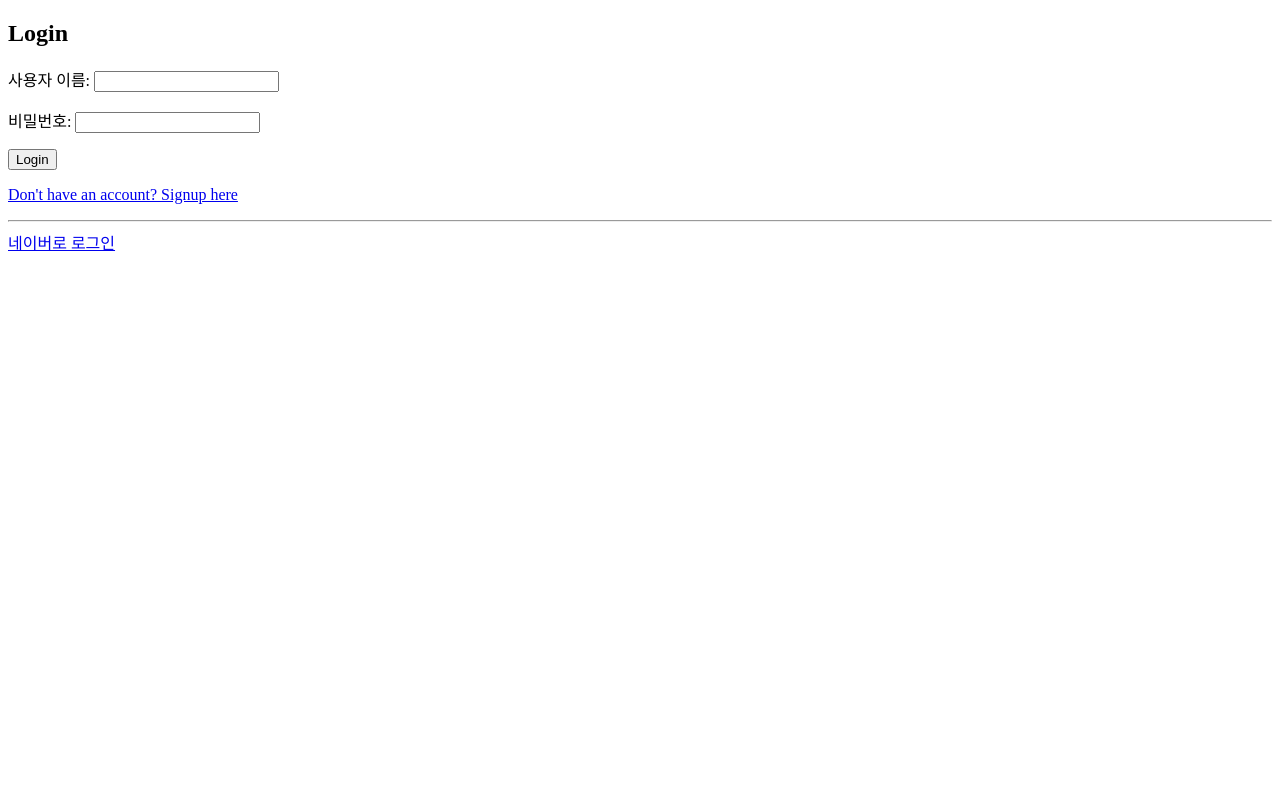
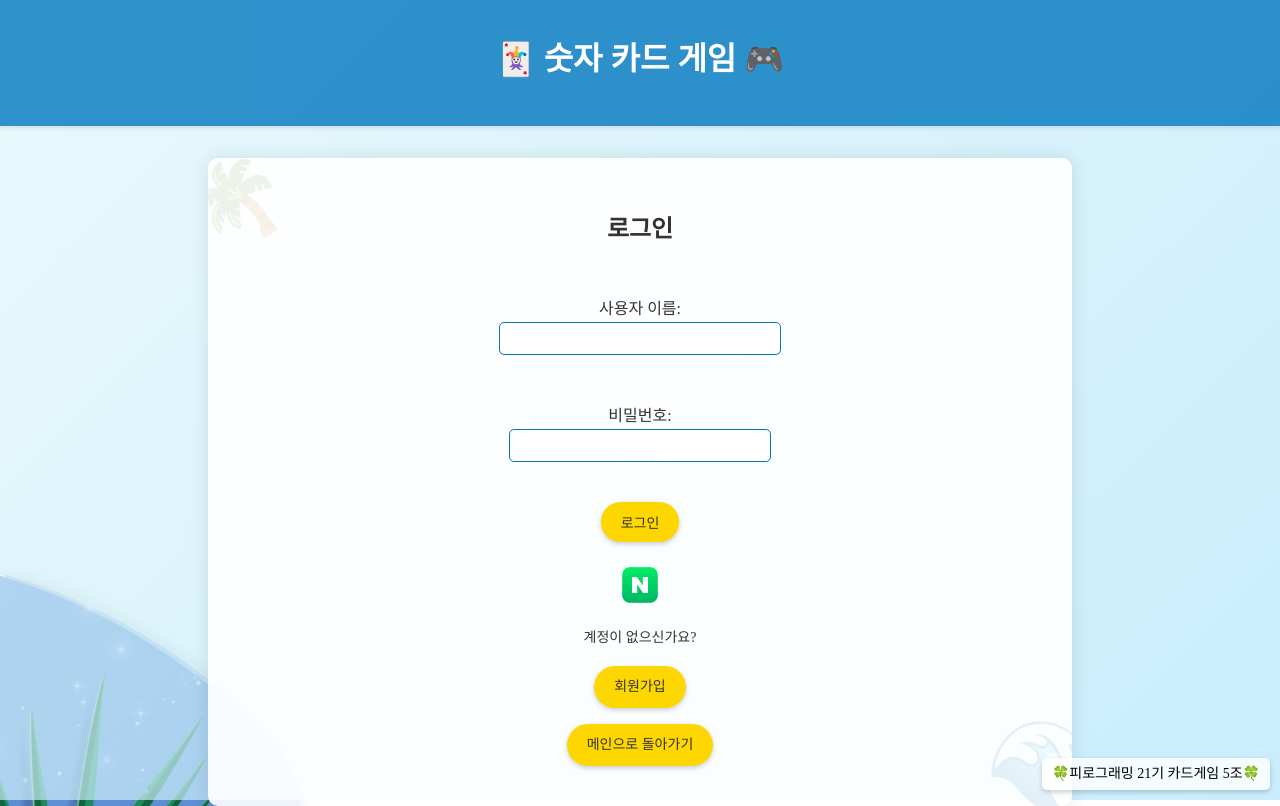
Before and after one commit to Pirogramming-21/Piro21_CardGame_05, a Django app: page /login in a window 1280 px wide. Before the commit the page ends 251 px from the top, so only its background shows below. Run offline with Django 5.2, Linux system fonts and the light colour scheme; data comes from the database, SQL or seed files in the repository; both versions use the stored data as it was after the commit; some libraries are stand-ins or nearby versions; some web fonts are replaced.

Commit message:
[fetch]login,signup,index html파일 추가

```diff
--- a/static/css/main.css
+++ b/static/css/main.css
@@ -0,0 +1,171 @@
+@import url('https://webfontworld.github.io/tmoney/TmoneyRoundWind.css');
+
+:root {
+    --primary-color: #0077be;
+    --secondary-color: #00a86b;
+    --background-color: #e0f7fa;
+    --text-color: #333;
+    --accent-color: #ffd700;
+}
+
+html {
+    height: 100%;
+    background-image: url('../images/summer_ocean.png');
+    background-size: cover;
+    background-position: bottom;
+    background-attachment: fixed;
+}
+
+body {
+    font-family: 'TmoneyRoundWind';
+    line-height: 1.6;
+    color: var(--text-color);
+    background-color: transparent;
+    margin: 0;
+    padding: 0;
+    min-height: 100vh;
+    position: relative;
+    overflow-x: hidden;
+}
+
+body::before {
+    content: '';
+    position: fixed;
+    top: 0;
+    left: 0;
+    width: 100%;
+    height: 100%;
+    background: linear-gradient(135deg, rgba(224, 247, 250, 0.7) 0%, rgba(179, 229, 252, 0.7) 100%);
+    z-index: -1;
+}
+
+header {
+    background-color: rgba(0, 119, 190, 0.8);
+    color: white;
+    text-align: center;
+    padding: 1rem;
+    box-shadow: 0 2px 4px rgba(0, 0, 0, 0.1);
+}
+
+main {
+    padding: 2rem;
+    max-width: 800px;
+    margin: 2rem auto;
+    background-color: rgba(255, 255, 255, 0.9);
+    border-radius: 10px;
+    box-shadow: 0 0 20px rgba(0, 0, 0, 0.1);
+    position: relative;
+    overflow: hidden;
+    text-align: center;
+}
+
+main::before {
+    content: '🌴';
+    position: absolute;
+    top: -20px;
+    left: -20px;
+    font-size: 5rem;
+    opacity: 0.1;
+    transform: rotate(-30deg);
+}
+
+main::after {
+    content: '🌊';
+    position: absolute;
+    bottom: -20px;
+    right: -20px;
+    font-size: 5rem;
+    opacity: 0.1;
+    transform: rotate(30deg);
+}
+
+form {
+    display: flex;
+    flex-direction: column;
+    align-items: center;
+    gap: 1rem;
+    margin-top: 2rem;
+}
+
+input {
+    width: 100%;
+    max-width: 300px;
+    padding: 0.5rem;
+    border: 1px solid var(--primary-color);
+    border-radius: 5px;
+    box-sizing: border-box;
+}
+
+.btn {
+    font-family: 'TmoneyRoundWind';
+    font-size: 14px;
+    display: inline-block;
+    background-color: var(--accent-color);
+    color: var(--text-color);
+    padding: 10px 20px;
+    text-decoration: none;
+    border-radius: 25px;
+    transition: all 0.3s;
+    border: none;
+    cursor: pointer;
+    box-shadow: 0 2px 5px rgba(0, 0, 0, 0.2);
+    margin: 0.5rem;
+}
+
+.btn:hover {
+    background-color: #ffc400;
+    transform: translateY(-3px);
+    box-shadow: 0 4px 8px rgba(0, 0, 0, 0.2);
+}
+
+.social-login {
+    display: flex;
+    justify-content: center;
+    gap: 1rem;
+    margin: 15px;
+}
+
+.signup-section {
+    text-align: center;
+}
+
+.signup-section p {
+    font-size: 14px;
+    margin-bottom: 0.5rem;
+}
+
+.fixed-footer-text {
+    position: fixed;
+    bottom: 10px;
+    right: 10px;
+    font-size: 14px;
+    color: #000;
+    background-color: rgba(255, 255, 255, 0.8);
+    padding: 5px 10px;
+    border-radius: 5px;
+    box-shadow: 0 2px 5px rgba(0, 0, 0, 0.2);
+}
+
+.helptext {
+    display: block;
+    margin-top: 5px; /* 도움말 텍스트와 입력 필드 사이에 약간의 여백 추가 */
+    font-size: 12px; /* 도움말 텍스트 크기 조정 */
+    color: #555; /* 도움말 텍스트 색상 조정 */
+}
+
+@keyframes float {
+    0% { transform: translateY(0px); }
+    50% { transform: translateY(-10px); }
+    100% { transform: translateY(0px); }
+}
+
+.floating {
+    animation: float 3s ease-in-out infinite;
+}
+
+@media (max-width: 768px) {
+    main {
+        padding: 1rem;
+        margin: 1rem;
+    }
+}
--- a/templates/login.html
+++ b/templates/login.html
@@ -1,18 +1,43 @@
+{% load static %}
 <!DOCTYPE html>
-<html>
+<html lang="ko">
 <head>
-    <title>Login</title>
+    <meta charset="UTF-8">
+    <meta name="viewport" content="width=device-width, initial-scale=1.0">
+    <title>숫자 카드 게임</title>
+    <link rel="stylesheet" href="{% static 'css/main.css' %}">
 </head>
 <body>
-    <h2>Login</h2>
-    <form method="post">
-        {% csrf_token %}
-        {{ form.as_p }}
-        <button type="submit">Login</button>
-    </form>
-    <p><a href="{% url 'users:signup' %}">Don't have an account? Signup here</a></p>
-    <hr>
-    {% load socialaccount %}
-    <a href="{% provider_login_url 'naver' %}">네이버로 로그인</a>
+    <header>
+        <div>
+            <h1 id="숫자-카드-게임" class="floating">🃏 숫자 카드 게임 🎮</h1>
+        </div>
+    </header>
+    <main id="main-content" role="main">
+        <h2>로그인</h2>
+        <form method="post">
+            {% csrf_token %}
+            {{ form.as_p }}
+            <button type="submit" class="btn">로그인</button>
+        </form>
+        <div class="social-login">
+            {% load socialaccount %}
+
+            <a href="{% provider_login_url 'naver' %}" class="social-btn">
+                <img src="{% static 'images/네이버_앱(App)_로고_아이콘.png' %}" alt="Naver" style="width: 40px; height: auto; padding: 0px 10px 0px 10px;">
+            </a>
+
+        </div>
+        <div class="signup-section">
+            <p>계정이 없으신가요?</p>
+            <a href="{% url 'users:signup' %}" class="btn">회원가입</a>
+        </div>
+        <div>
+            <a href="index.html" class="btn">메인으로 돌아가기</a>
+        </div>
+    </main>
+    <div class="fixed-footer-text">
+        🍀피로그래밍 21기 카드게임 5조🍀
+    </div>
 </body>
 </html>
```
Also changed, not shown: config/settings.py (+13 -9 lines), templates/index.html (+41 -5 lines), templates/signup.html (+35 -9 lines), config/urls.py (line endings or trailing spaces), db.sqlite3, db_backup.sqlite3 (added), games/migrations/0001_initial.py, games/migrations/0002_initial.py, games/migrations/0003_remove_game_loser_remove_game_winner.py (deleted), static/images/free-icon-kakao-talk-3669973.png (added), static/images/free-icon-search-281764.png (added), static/images/summer_ocean.png (added), static/images/네이버_앱(App)_로고_아이콘.png (added), users/forms.py (line endings or trailing spaces), 3 more files.
